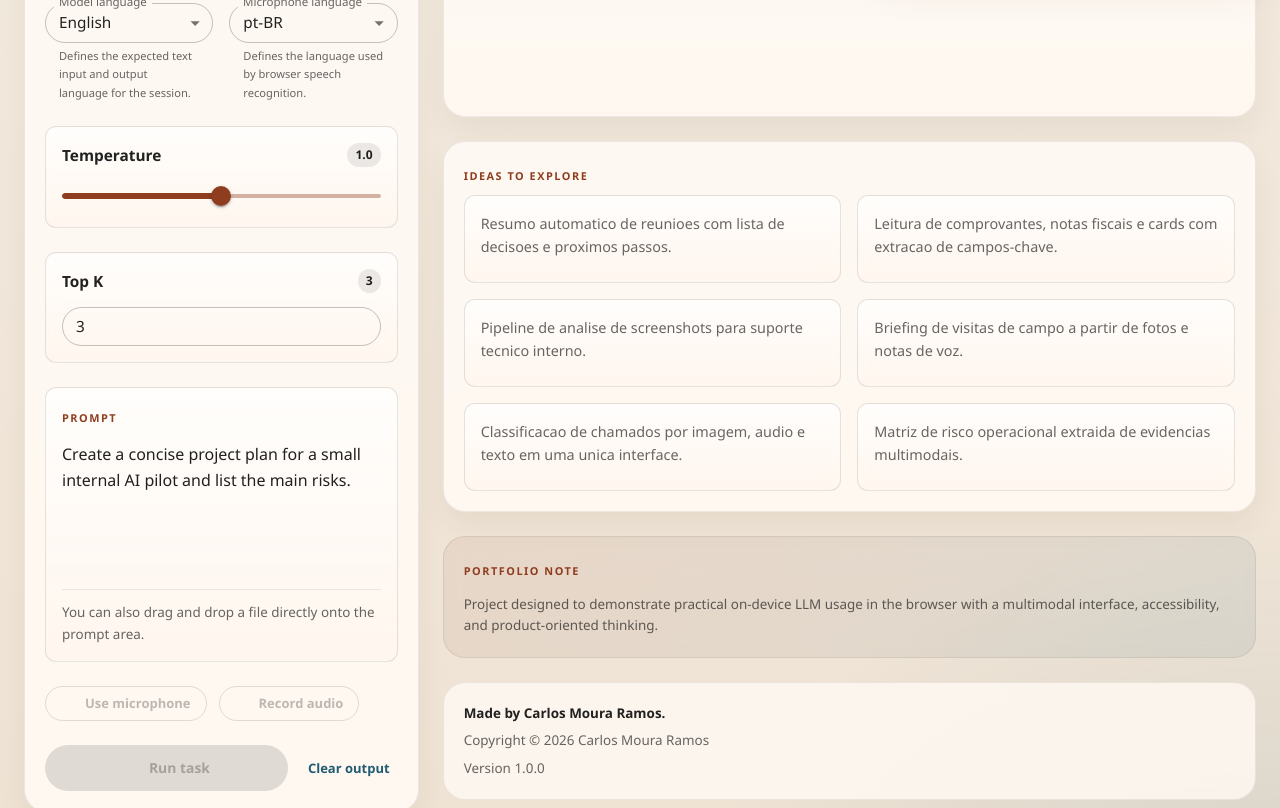
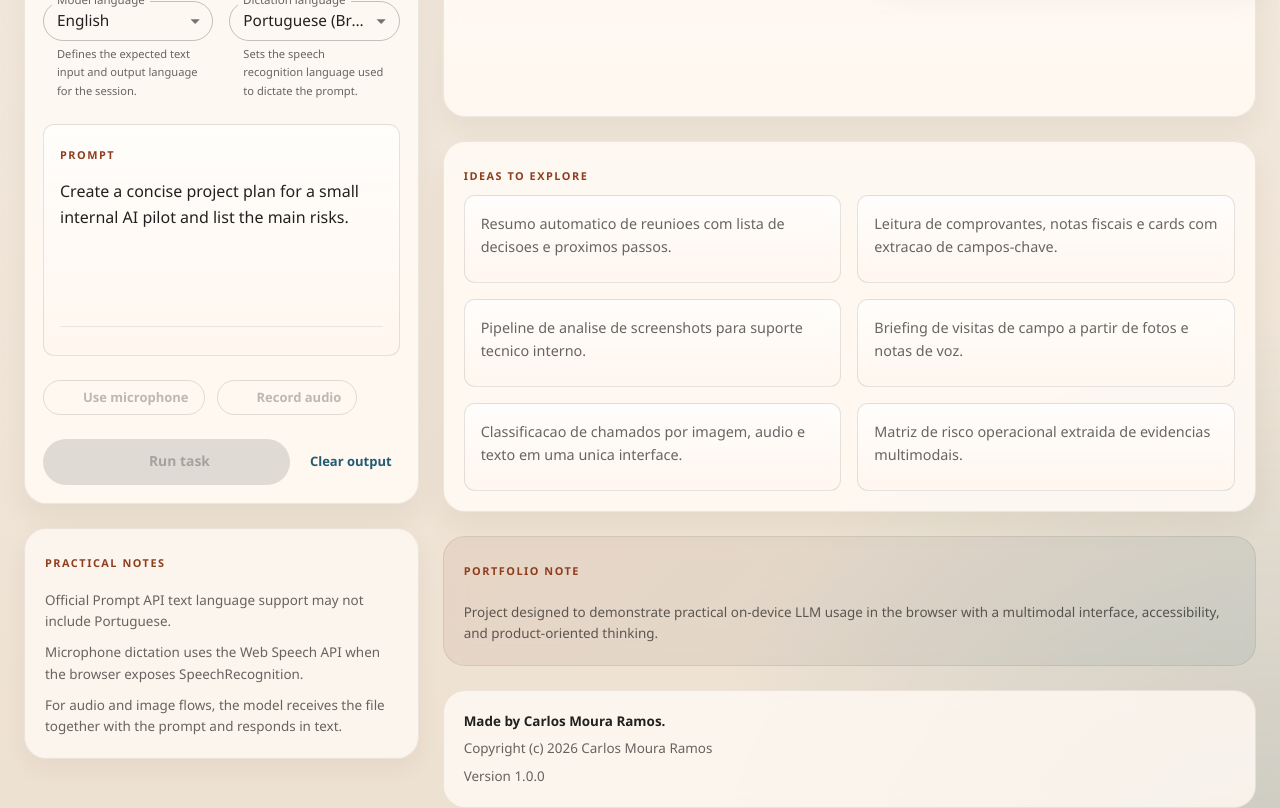
Before and after one commit to caarlosmoura/chrome-multimodal-prompt-studio, a React (Vite) app: page / in a window 1280 px wide. Shown: the part 820-1628 px from the top of the page. Built offline with nearby package versions, Linux system fonts and the light colour scheme; some icons are missing.

Commit message:
feat: add local model preparation flow

```diff
--- a/src/App.jsx
+++ b/src/App.jsx
@@ -16,7 +16,6 @@ import {
   MenuItem,
   Paper,
   Select,
-  Slider,
   Stack,
   Switch,
   Tab,
@@ -77,7 +76,7 @@ const ideaCards = [
 
 const portfolioHighlights = [
   { label: 'Inputs', value: 'Text, audio, image' },
-  { label: 'Controls', value: 'Temperature + Top K' },
+  { label: 'Controls', value: 'Prompt + file drop' },
   { label: 'UX', value: 'Accessible Material UI' },
   { label: 'Runtime', value: 'Browser-based LLM' },
 ];
@@ -120,8 +119,8 @@ const uiCopy = {
     interfaceLanguageHelp: 'Altera os textos visiveis da interface para facilitar a navegacao.',
     modelLanguage: 'Idioma do modelo',
     modelLanguageHelp: 'Define o idioma esperado para entrada e saida textual da sessao.',
-    microphoneLanguage: 'Idioma do microfone',
-    microphoneLanguageHelp: 'Define o idioma usado pelo reconhecimento de voz no navegador.',
+    microphoneLanguage: 'Idioma do ditado',
+    microphoneLanguageHelp: 'Define o idioma usado pelo reconhecimento de voz para ditar o prompt.',
     temperature: 'Temperature',
     topK: 'Top K',
     prompt: 'Prompt',
@@ -141,6 +140,8 @@ const uiCopy = {
     dropFile: 'Arraste e solte um arquivo aqui ou clique para selecionar.',
     dropPrompt: 'Voce tambem pode arrastar e soltar um arquivo diretamente na area do prompt.',
     selectedFile: 'Arquivo selecionado',
+    prepareModel: 'Preparar modelo local',
+    preparingModelAction: 'Preparando modelo...',
     runTask: 'Executar tarefa',
     stop: 'Interromper',
     clearOutput: 'Limpar output',
@@ -171,15 +172,15 @@ const uiCopy = {
     versionLabel: 'Versao',
     runtimeMode: 'Modo ativo',
     browserMode: 'Prompt API local',
-    remoteMode: 'Fallback remoto',
-    runtimeUnavailable: 'Modo demonstracao',
-    remoteConfigured: 'Endpoint remoto configurado para preservar temperature e topK quando o modelo local nao estiver disponivel.',
+    remoteMode: 'Preparacao local',
+    runtimeUnavailable: 'Download do modelo',
+    remoteConfigured: 'A sessao usa a Prompt API local do Chrome quando o modelo ja esta pronto no navegador.',
     portfolioDemoTitle: 'Demo mode',
     portfolioDemoBody:
       'This public version keeps the complete interface visible, but real execution depends on a compatible Chrome environment with on-device AI support.',
     portfolioDemoHint:
       'Temperature and Top K are preserved in the UI, but generation is disabled when the browser does not provide a compatible local model.',
-    browserUnavailableCta: 'Execution requires a compatible device or a future backend fallback.',
+    browserUnavailableCta: 'O navegador ainda precisa preparar ou habilitar o modelo local antes da execucao.',
   },
   'en-US': {
     heroTag: 'Chrome Prompt API + Multimodal',
@@ -192,8 +193,8 @@ const uiCopy = {
     interfaceLanguageHelp: 'Changes the visible UI text to improve navigation and readability.',
     modelLanguage: 'Model language',
     modelLanguageHelp: 'Defines the expected text input and output language for the session.',
-    microphoneLanguage: 'Microphone language',
-    microphoneLanguageHelp: 'Defines the language used by browser speech recognition.',
+    microphoneLanguage: 'Dictation language',
+    microphoneLanguageHelp: 'Sets the speech recognition language used to dictate the prompt.',
     temperature: 'Temperature',
     topK: 'Top K',
     prompt: 'Prompt',
@@ -213,6 +214,8 @@ const uiCopy = {
     dropFile: 'Drag and drop any file here or click to select.',
     dropPrompt: 'You can also drag and drop a file directly onto the prompt area.',
     selectedFile: 'Selected file',
+    prepareModel: 'Prepare local model',
+    preparingModelAction: 'Preparing model...',
     runTask: 'Run task',
     stop: 'Stop',
     clearOutput: 'Clear output',
@@ -243,15 +246,15 @@ const uiCopy = {
     versionLabel: 'Version',
     runtimeMode: 'Active mode',
     browserMode: 'Local Prompt API',
-    remoteMode: 'Remote fallback',
-    runtimeUnavailable: 'Demo mode',
-    remoteConfigured: 'A remote endpoint is configured to preserve temperature and topK when the local model is unavailable.',
+    remoteMode: 'Local preparation',
+    runtimeUnavailable: 'Model download',
+    remoteConfigured: 'The session uses Chrome local Prompt API when the model is already prepared in the browser.',
     portfolioDemoTitle: 'Demo mode',
     portfolioDemoBody:
       'This public version keeps the full interface visible, but real execution depends on a compatible Chrome environment with on-device AI support.',
     portfolioDemoHint:
       'Temperature and Top K remain available in the UI, but generation is disabled when the browser does not expose a compatible local model.',
-    browserUnavailableCta: 'Execution requires a compatible device or a future backend fallback.',
+    browserUnavailableCta: 'Chrome still needs to prepare or enable the local model before execution.',
   },
   'es-ES': {
     heroTag: 'Chrome Prompt API + Multimodal',
@@ -264,8 +267,8 @@ const uiCopy = {
     interfaceLanguageHelp: 'Cambia los textos visibles de la interfaz para mejorar la navegacion.',
     modelLanguage: 'Idioma del modelo',
     modelLanguageHelp: 'Define el idioma esperado para la entrada y salida de texto de la sesion.',
-    microphoneLanguage: 'Idioma del microfono',
-    microphoneLanguageHelp: 'Define el idioma usado por el reconocimiento de voz del navegador.',
+    microphoneLanguage: 'Idioma del dictado',
+    microphoneLanguageHelp: 'Define el idioma del reconocimiento de voz usado para dictar el prompt.',
     temperature: 'Temperature',
     topK: 'Top K',
     prompt: 'Prompt',
@@ -285,6 +288,8 @@ const uiCopy = {
     dropFile: 'Arrastra y suelta cualquier archivo aqui o haz clic para seleccionarlo.',
     dropPrompt: 'Tambien puedes arrastrar y soltar un archivo directamente sobre el area del prompt.',
     selectedFile: 'Archivo seleccionado',
+    prepareModel: 'Preparar modelo local',
+    preparingModelAction: 'Preparando modelo...',
     runTask: 'Ejecutar tarea',
     stop: 'Detener',
     clearOutput: 'Limpiar salida',
@@ -315,21 +320,17 @@ const uiCopy = {
     versionLabel: 'Version',
     runtimeMode: 'Modo activo',
     browserMode: 'Prompt API local',
-    remoteMode: 'Fallback remoto',
-    runtimeUnavailable: 'Modo demo',
-    remoteConfigured: 'Hay un endpoint remoto configurado para conservar temperature y topK cuando el modelo local no esta disponible.',
+    remoteMode: 'Preparacion local',
+    runtimeUnavailable: 'Descarga del modelo',
+    remoteConfigured: 'La sesion usa la Prompt API local de Chrome cuando el modelo ya esta preparado en el navegador.',
     portfolioDemoTitle: 'Modo demo',
     portfolioDemoBody:
       'Esta version publica mantiene la interfaz completa visible, pero la ejecucion real depende de un entorno Chrome compatible con IA on-device.',
     portfolioDemoHint:
       'Temperature y Top K siguen visibles en la interfaz, pero la generacion se desactiva cuando el navegador no expone un modelo local compatible.',
-    browserUnavailableCta: 'La ejecucion requiere un dispositivo compatible o un futuro backend fallback.',
+    browserUnavailableCta: 'Chrome todavia necesita preparar o habilitar el modelo local antes de la ejecucion.',
   },
 };
-
-function normalizeTopK(value, maxTopK) {
-  return Math.min(maxTopK, Math.max(1, Number.parseInt(value, 10) || 1));
-}
 
 function toPercent(progress) {
   if (typeof progress.total === 'number' && progress.total > 0) {
@@ -399,6 +400,18 @@ function getStatusMessage(kind, uiLanguage) {
   };
 
   return messages[uiLanguage]?.[kind] || messages['en-US']?.[kind] || kind;
+}
+
+function resolveAvailabilityKind(availability) {
+  if (availability === 'available') {
+    return 'ready';
+  }
+
+  if (availability === 'unavailable') {
+    return 'downloadable';
+  }
+
+  return availability;
 }
 
 function getUnavailableDiagnostics(uiLanguage) {
@@ -661,17 +674,15 @@ export default function App() {
   const imageInputRef = useRef(null);
 
   const [tab, setTab] = useState('chat');
-  const [params, setParams] = useState(null);
   const [uiLanguage, setUiLanguage] = useState('en-US');
   const [modelLanguage, setModelLanguage] = useState('en');
   const [speechLanguage, setSpeechLanguage] = useState('pt-BR');
-  const [temperature, setTemperature] = useState(1);
-  const [topK, setTopK] = useState(3);
   const [prompt, setPrompt] = useState('');
   const [output, setOutput] = useState(uiCopy['en-US'].responsePlaceholder);
   const [status, setStatus] = useState({ kind: 'checking', message: getStatusMessage('checking', 'en-US') });
   const [fatalError, setFatalError] = useState('');
   const [isGenerating, setIsGenerating] = useState(false);
+  const [isPreparingModel, setIsPreparingModel] = useState(false);
   const [isDictating, setIsDictating] = useState(false);
   const [isRecording, setIsRecording] = useState(false);
   const [speechSupported, setSpeechSupported] = useState(false);
@@ -708,22 +719,13 @@ export default function App() {
         const recognitionCtor = getSpeechRecognition();
         setSpeechSupported(Boolean(recognitionCtor));
 
-        const modelParams = await LanguageModel.params();
-        if (!active) {
-          return;
-        }
-
-        setParams(modelParams);
-        setTemperature(modelParams.defaultTemperature);
-        setTopK(normalizeTopK(modelParams.defaultTopK, modelParams.maxTopK));
-
         const availability = await LanguageModel.availability(availabilityOptions);
         if (!active) {
           return;
         }
 
-        const resolvedKind = availability === 'available' ? 'ready' : availability;
-        setRuntimeMode(availability === 'unavailable' ? 'demo' : 'browser');
+        const resolvedKind = resolveAvailabilityKind(availability);
+        setRuntimeMode(availability === 'available' ? 'browser' : 'download');
         setStatus({
           kind: resolvedKind,
           message: getStatusMessage(resolvedKind, uiLanguage),
@@ -1085,12 +1087,54 @@ export default function App() {
     });
   }
 
+  async function prepareLocalModel() {
+    try {
+      setIsPreparingModel(true);
+      setRuntimeMode('download');
+      setStatus({
+        kind: 'downloadable',
+        message: getStatusMessage('downloadable', uiLanguage),
+      });
+      setOutput(getErrorMessage('preparingModel', uiLanguage));
+
+      sessionRef.current?.destroy?.();
+
+      sessionRef.current = await LanguageModel.create({
+        expectedInputs: [{ type: 'text', languages: [modelLanguage] }],
+        expectedOutputs: [{ type: 'text', languages: [modelLanguage] }],
+        monitor(monitor) {
+          monitor.addEventListener('downloadprogress', (progress) => {
+            const percent = toPercent(progress);
+            setStatus({
+              kind: 'downloading',
+              message: `Preparing local model: ${percent}%`,
+            });
+          });
+        },
+      });
+
+      setRuntimeMode('browser');
+      setStatus({
+        kind: 'ready',
+        message: getStatusMessage('ready', uiLanguage),
+      });
+      setDiagnostics([]);
+      sessionRef.current?.destroy?.();
+      sessionRef.current = null;
+      setOutput(t.responsePlaceholder);
+    } catch (error) {
+      setStatus({
+        kind: 'attention',
+        message: error.message,
+      });
+      setOutput(`${t.errorPrefix} ${error.message}`);
+    } finally {
+      setIsPreparingModel(false);
+    }
+  }
+
   async function handleSubmit(event) {
     event.preventDefault();
-
-    if (!params) {
-      return;
-    }
 
     if (isGenerating) {
       abortControllerRef.current?.abort();
@@ -1104,7 +1148,7 @@ export default function App() {
 
     try {
       const availability = await LanguageModel.availability(availabilityOptions);
-      const resolvedKind = availability === 'available' ? 'ready' : availability;
+      const resolvedKind = resolveAvailabilityKind(availability);
 
       setStatus({
         kind: resolvedKind,
@@ -1113,8 +1157,9 @@ export default function App() {
       setDiagnostics(availability === 'unavailable' ? getUnavailableDiagnostics(uiLanguage) : []);
 
       if (availability === 'unavailable') {
-        setRuntimeMode('demo');
-        throw new Error(getErrorMessage('modelUnavailable', uiLanguage));
+        setRuntimeMode('download');
+        setOutput(getErrorMessage('preparingModel', uiLanguage));
+        return;
       }
 
       setIsGenerating(true);
@@ -1124,9 +1169,6 @@ export default function App() {
       abortControllerRef.current = new AbortController();
 
       sessionRef.current?.destroy?.();
-
-      const safeTopK = normalizeTopK(topK, params.maxTopK);
-      setTopK(safeTopK);
 
       const userContent = await buildUserContent();
 
@@ -1139,8 +1181,6 @@ export default function App() {
           { type: 'image' },
         ],
         expectedOutputs: [{ type: 'text', languages: [modelLanguage] }],
-        temperature,
-        topK: safeTopK,
         initialPrompts: [
           {
             role: 'system',
@@ -1461,7 +1501,7 @@ export default function App() {
                 <Paper
                   elevation={0}
                   sx={{
-                    p: 2.5,
+                    p: 2.25,
                     border: '1px solid rgba(47,34,24,0.08)',
                     boxShadow: '0 14px 30px rgba(76, 48, 24, 0.06)',
                     background: 'rgba(255, 250, 244, 0.9)',
@@ -1548,49 +1588,14 @@ export default function App() {
                               'aria-describedby': 'speech-language-help',
                             }}
                           >
-                            <MenuItem value="pt-BR">pt-BR</MenuItem>
-                            <MenuItem value="en-US">en-US</MenuItem>
-                            <MenuItem value="es-ES">es-ES</MenuItem>
+                            <MenuItem value="pt-BR">Portuguese (Brazil)</MenuItem>
+                            <MenuItem value="en-US">English (US)</MenuItem>
+                            <MenuItem value="es-ES">Spanish (Spain)</MenuItem>
                           </Select>
                           <FormHelperText id="speech-language-help">{t.microphoneLanguageHelp}</FormHelperText>
                         </FormControl>
                       </Grid>
                     </Grid>
-
-                    <Paper variant="outlined" sx={{ p: 2, ...BALLOON_SURFACE_SX }}>
-                      <Stack spacing={1.5}>
-                        <Stack direction="row" justifyContent="space-between">
-                          <Typography fontWeight={700}>{t.temperature}</Typography>
-                          <Chip size="small" label={temperature.toFixed(1)} />
-                        </Stack>
-                        <Slider
-                          value={temperature}
-                          min={0}
-                          max={params?.maxTemperature ?? 2}
-                          step={0.1}
-                          valueLabelDisplay="auto"
-                          onChange={(_, value) => setTemperature(value)}
-                        />
-                      </Stack>
-                    </Paper>
-
-                    <Paper variant="outlined" sx={{ p: 2, ...BALLOON_SURFACE_SX }}>
-                      <Stack spacing={1.5}>
-                        <Stack direction="row" justifyContent="space-between">
-                          <Typography fontWeight={700}>{t.topK}</Typography>
-                          <Chip size="small" label={String(topK)} />
-                        </Stack>
-                        <TextField
-                          type="number"
-                          value={topK}
-                          onChange={(event) => setTopK(event.target.value)}
-                          inputProps={{
-                            min: 1,
-                            max: params?.maxTopK ?? 128,
-                          }}
-                        />
-                      </Stack>
-                    </Paper>
 
                     <Box
                       onDragOver={(event) => {
@@ -1639,7 +1644,7 @@ export default function App() {
                         }}
                       />
                       <Divider sx={{ my: 1.5, opacity: 0.6 }} />
-                      <Typography variant="body2" color="text.secondary">
+                      <Typography variant="body2" color="text.secondary" sx={{ display: 'none' }}>
                         {t.dropPrompt}
                       </Typography>
                     </Box>
@@ -1707,12 +1712,24 @@ export default function App() {
                     )}
 
                     <Stack direction={{ xs: 'column', sm: 'row' }} spacing={1.5}>
+                      {(runtimeMode === 'download' || ['downloadable', 'downloading'].includes(status.kind)) && (
+                        <Button
+                          type="button"
+                          variant="outlined"
+                          color="secondary"
+                          onClick={prepareLocalModel}
+                          disabled={isPreparingModel || !!fatalError}
+                        >
+                          {isPreparingModel ? t.preparingModelAction : t.prepareModel}
+                        </Button>
+                      )}
+
                       <Button
                         type="submit"
                         variant="contained"
                         size="large"
                         startIcon={isGenerating ? <StopCircleRounded /> : <AutoAwesomeRounded />}
-                        disabled={!params || !!fatalError}
+                        disabled={!!fatalError || runtimeMode !== 'browser' || isPreparingModel}
                         sx={{ flex: 1, py: 1.35 }}
                       >
                         {isGenerating ? t.stop : t.runTask}
@@ -1766,7 +1783,7 @@ export default function App() {
                     boxShadow: '0 14px 30px rgba(76, 48, 24, 0.06)',
                   }}
                 >
-                  <Stack spacing={2}>
+                  <Stack spacing={1.25}>
                     <Box>
                       <Typography variant="overline" color="primary">
                         {t.output}
@@ -1832,11 +1849,11 @@ export default function App() {
                     background: 'linear-gradient(135deg, rgba(143,61,31,0.08), rgba(33,92,115,0.08))',
                   }}
                 >
-                  <Stack spacing={1}>
+                  <Stack spacing={2}>
                     <Typography variant="overline" color="primary">
                       Portfolio note
                     </Typography>
-                    <Typography variant="body2" color="text.secondary">
+                    <Typography variant="body2" color="text.secondary" sx={{ lineHeight: 1.6 }}>
                       {t.portfolioNote}
                     </Typography>
                   </Stack>
@@ -1854,8 +1871,11 @@ export default function App() {
                     <Typography variant="body2" sx={{ fontWeight: 700 }}>
                       {t.authorNote}
                     </Typography>
+                    <Typography variant="body2" color="text.secondary" sx={{ display: 'none !important' }}>
+                      {t.copyrightLabel} © {currentYear} Carlos Moura Ramos
+                    </Typography>
                     <Typography variant="body2" color="text.secondary">
-                      {t.copyrightLabel} © {currentYear} Carlos Moura Ramos
+                      {t.copyrightLabel} (c) {currentYear} Carlos Moura Ramos
                     </Typography>
                     <Typography variant="body2" color="text.secondary">
                       {t.versionLabel} {appVersion}
```
